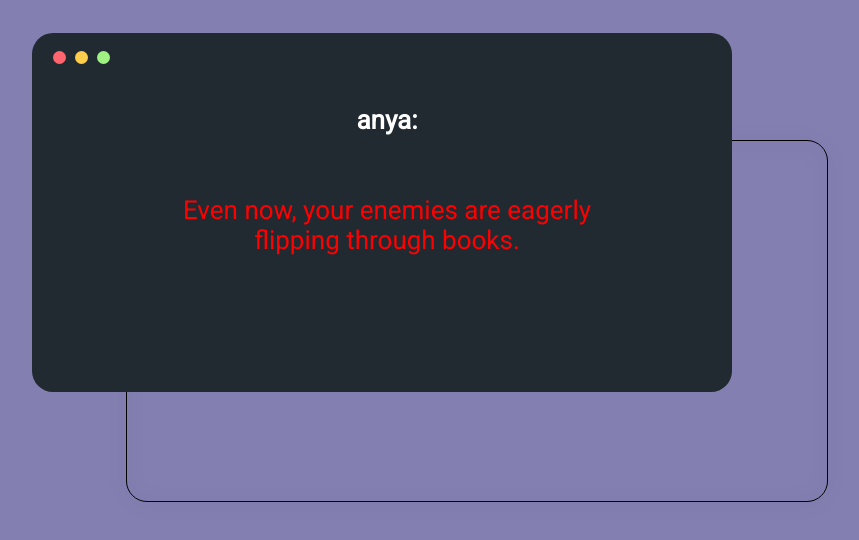
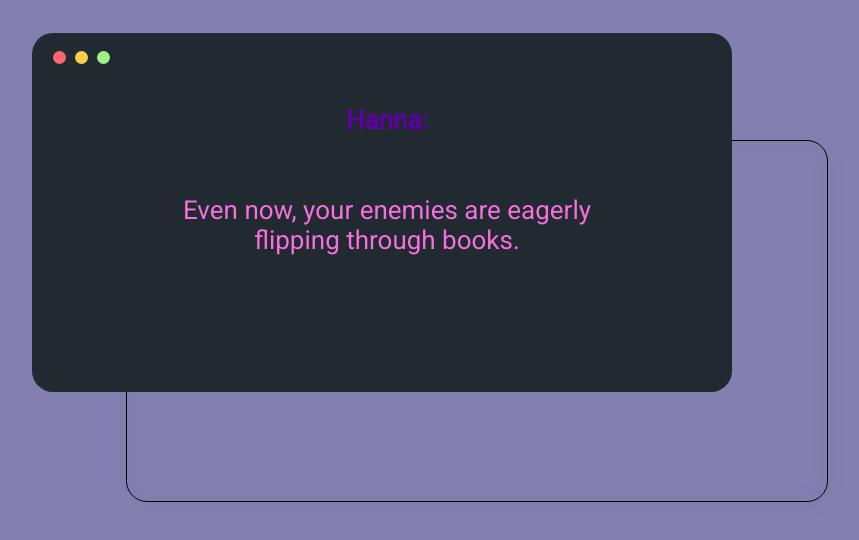
Before and after one commit to AnastasiaPanysh/quote-generator, a plain HTML site: page index.html in a window 1280 px wide. Shown: the part 60-600 px from the top of the page, without its empty margins (258-1117 px from the left). Drawn offline with Linux system fonts and the light colour scheme.

Commit message:
add task

```diff
--- a/app.js
+++ b/app.js
@@ -21,11 +21,11 @@ const nameObj = {
 const valP = document.querySelector('.wrapper p')
 const valH2 = document.querySelector('.wrapper h2')
 
-const colors = ['white', 'red']
+const colors = ['#eefc91', '#f66fdd']
 let flag = true
 
 function showName(nameObj, valH2) {
-    valH2.innerHTML = nameObj[Math.floor(Math.random() * Object.entries(nameObj).length - 1)];
+    valH2.innerHTML = nameObj[Math.floor(Math.random() * Object.entries(nameObj).length)];
 }
 setInterval(showName, 6000, nameObj, valH2);
 
--- a/index.html
+++ b/index.html
@@ -17,7 +17,7 @@
     <div class="border"></div>
     <div class="wrapper">
         <div class="nav"> </div>
-        <h2>anya:</h2>
+        <h2>Hanna:</h2>
         <p>Random Quotes</p>
     </div>
     <script src="./app.js"></script>
--- a/style.css
+++ b/style.css
@@ -58,7 +58,7 @@ p {
     font-size: 26px;
     line-height: 30px;
     text-align: center;
-    color: #FFFFFF;
+    color: #ffffff;
     width: 500px;
 }
 
@@ -69,6 +69,6 @@ h2 {
     font-size: 26px;
     line-height: 30px;
     text-align: center;
-    color: #FFFFFF;
+    color: #5e00a6;
     width: 500px;
 }
```
